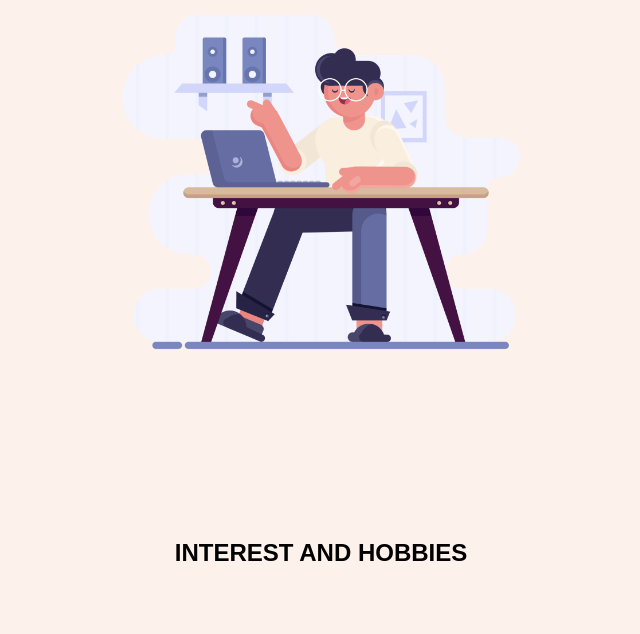
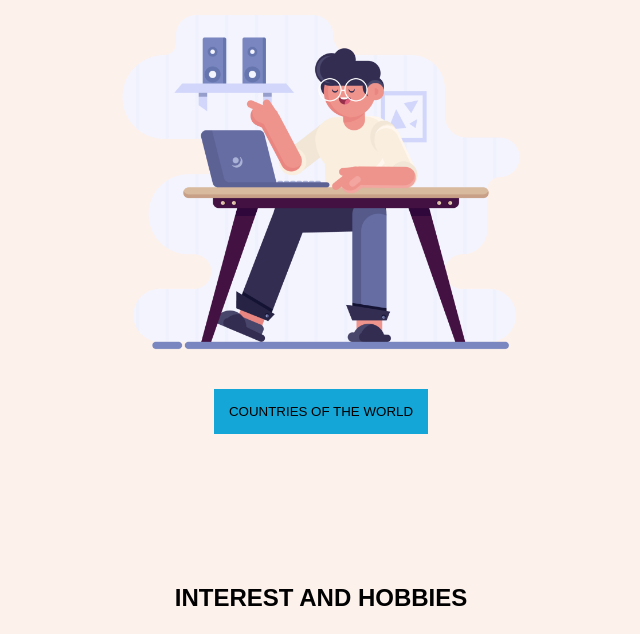
Before and after one commit to go-christianharrel/exercise-16-vrzn_webdev, a plain HTML site: page galope_jhean/galope_jhean.html in a window 1280 px wide. Shown: the part 158-792 px from the top of the page, without its empty margins (319-959 px from the left). Drawn offline with Linux system fonts and the light colour scheme.

Commit message:
add redirect button to countries page

```diff
--- a/galope_jhean/galope_jhean.html
+++ b/galope_jhean/galope_jhean.html
@@ -20,6 +20,14 @@
         alt="illustration of a guy in his computer"
       />
     </div>
+    <div class="button-link">
+      <a href="./pages/countries_of_the_world.html">
+        <button class="country-link">
+          COUNTRIES OF THE WORLD
+        </button>
+      </a>
+    </div>
+
     <div class="interest-hobbies">
       <h2><span>INTEREST</span> AND <span>HOBBIES</span></h2>
       <ul>
--- a/galope_jhean/styles.css
+++ b/galope_jhean/styles.css
@@ -37,6 +37,24 @@ body{
 .name img {
     margin: 20px 0;
     max-width: 400px;
+}
+
+.button-link{
+    display: flex;
+    justify-content: center;
+}
+
+.country-link{
+    padding: 15px;
+    background-color: #14A6D7;
+    border: none;
+    cursor: pointer;
+}
+
+.country-link:hover{
+    box-shadow: 0 12px 16px 0 rgba(0,0,0,0.24),
+    0 17px 50px 0 rgba(0,0,0,0.19);
+    transition: 500ms;
 }
 
 div h2{
```
